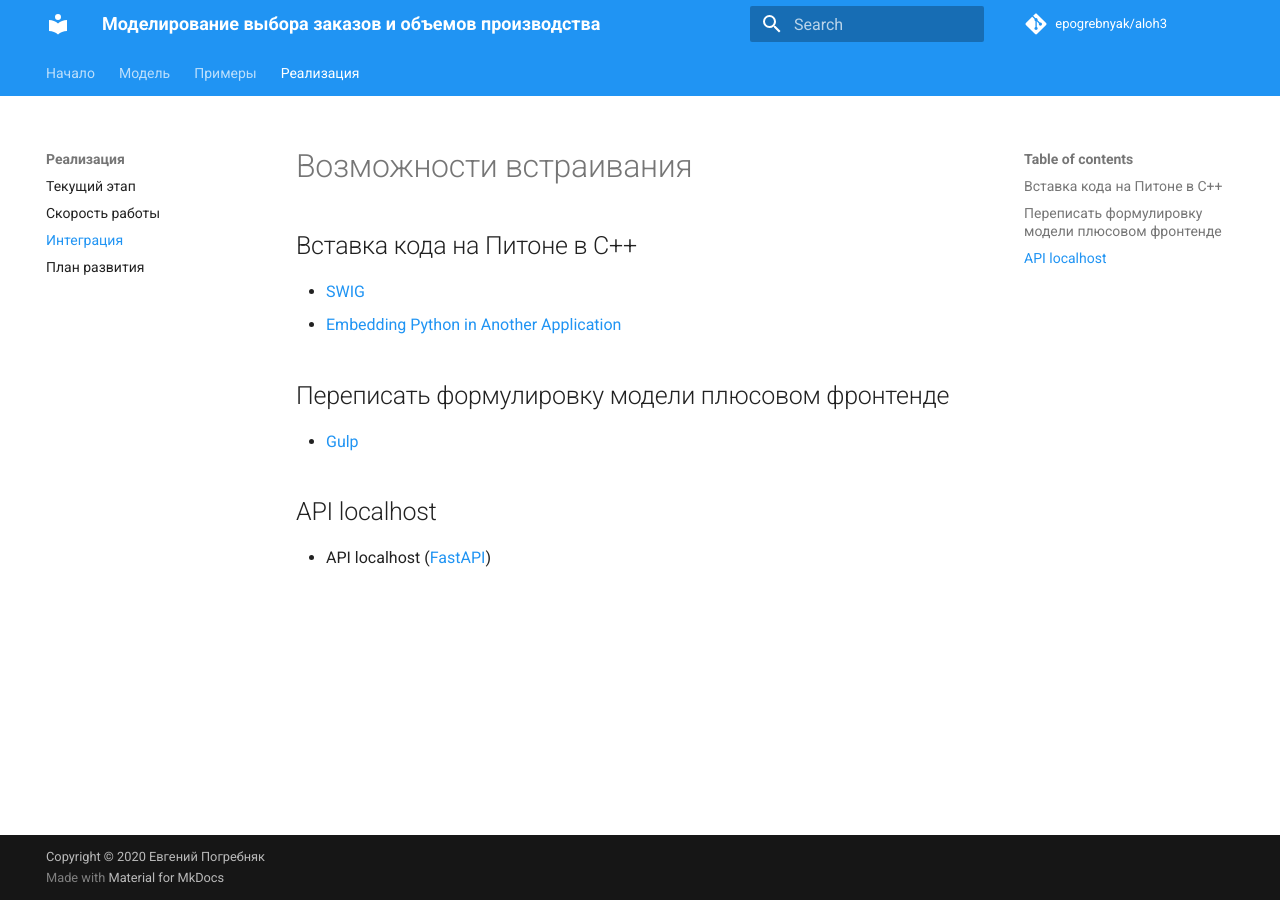
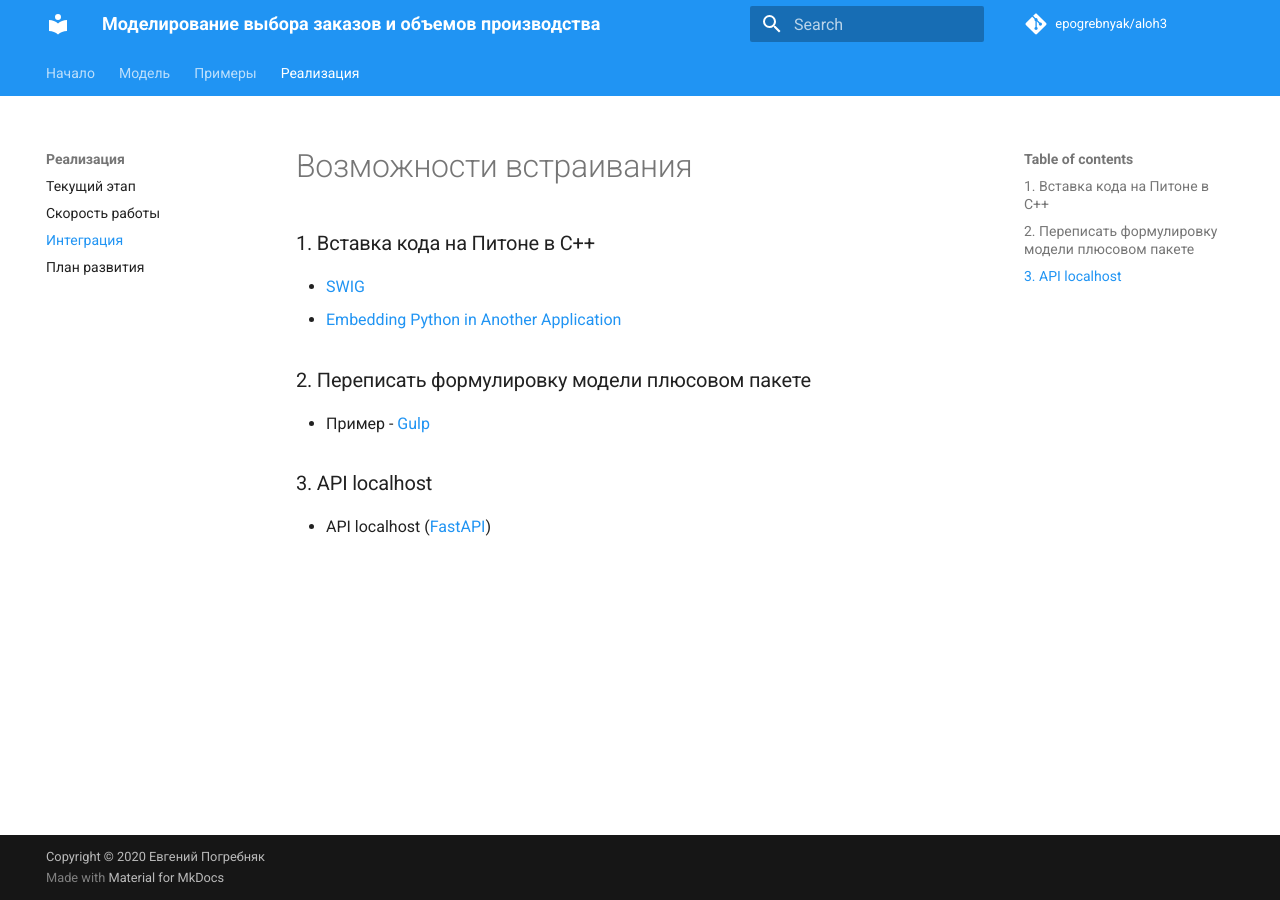
Before and after one commit to epogrebnyak/aloh, an MkDocs documentation site: the page built from docs/embedding.md, in a window 1280 px wide. Built offline with MkDocs 1.6.1 and Material for MkDocs 9.7.7, drawn with Linux system fonts in a browser that asks for light colours; comment, search, counter and statistics services are not loaded.

Commit message:
Update embedding.md

```diff
--- a/docs/embedding.md
+++ b/docs/embedding.md
@@ -1,14 +1,14 @@
 # Возможности встраивания
 
-## Вставка кода на Питоне в С++
+### 1. Вставка кода на Питоне в С++
 
 - [SWIG](http://www.swig.org)
 - [Embedding Python in Another Application](https://docs.python.org/3/extending/embedding.html)
 
-## Переписать формулировку модели плюсовом фронтенде
+### 2. Переписать формулировку модели плюсовом пакете
 
-- [Gulp](https://developers.google.com/optimization/introduction/cpp)
+- Пример - [Gulp](https://developers.google.com/optimization/introduction/cpp)
 
-## API localhost
+### 3. API localhost
 
 - API localhost ([FastAPI](https://github.com/tiangolo/fastapi))
```
